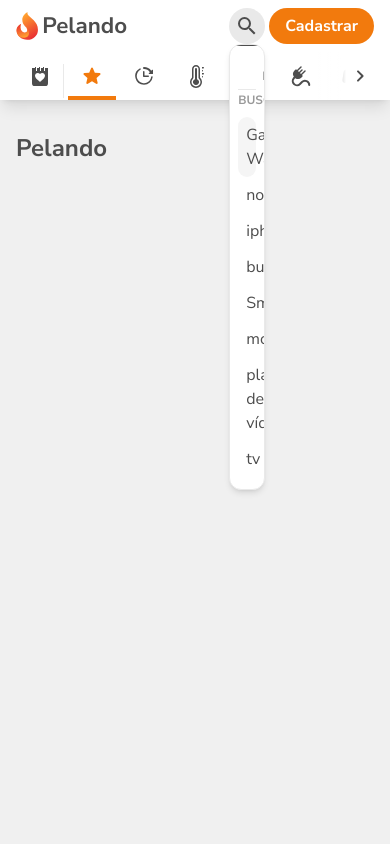
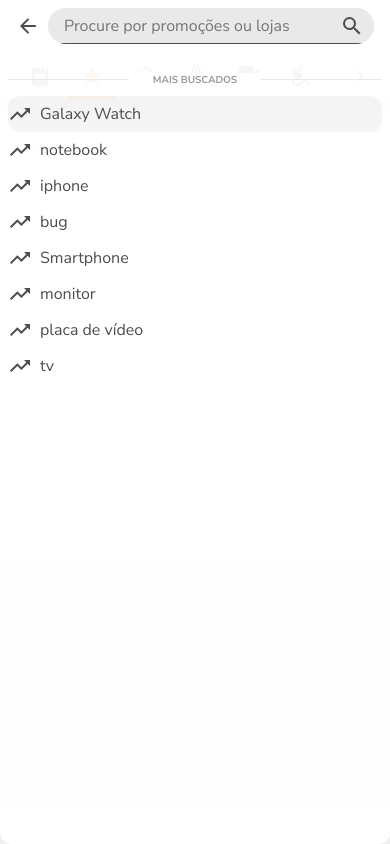
Before and after one commit to wfl-junior/pelando-clone, a Next.js app in the folder packages/web/: page / in a window 390 px wide. Both pictures are taken after a click on the button 247 px from the left and 26 px from the top of the page. Built offline with nearby package versions, Linux system fonts and the light colour scheme.

Commit message:
responsividade do menu da search bar

```diff
--- a/packages/web/components/Header/TopSection/SearchBar.tsx
+++ b/packages/web/components/Header/TopSection/SearchBar.tsx
@@ -1,3 +1,4 @@
+import { ArrowLeftIcon } from "@/components/icons/ArrowLeftIcon";
 import { SearchIcon } from "@/components/icons/SearchIcon";
 import { SearchOptionIcon } from "@/components/icons/SearchOptionIcon";
 import { Combobox } from "@headlessui/react";
@@ -20,33 +21,62 @@
 
 export const SearchBar: React.FC = () => {
   const [query, setQuery] = useState("");
+  const [open, setOpen] = useState(false);
 
   return (
     <Combobox
       as="div"
       value=""
       onChange={value => setQuery(value)}
-      className="relative md:flex-grow"
+      className={classNames("md:relative md:flex-grow", {
+        "bg-default-background dark:bg-dark-default-background absolute inset-x-0 z-40":
+          open,
+      })}
     >
+      <div className="flex items-center gap-2 md:contents">
+        {open && (
+          <button
+            className="aspect-square w-6 rounded-full md:hidden"
+            onClick={() => setOpen(false)}
+          >
+            <ArrowLeftIcon className="w-6" />
+          </button>
+        )}
+
+        {/* before para border bottom com overflow */}
+        <div
+          className={classNames(
+            "before:border-default-foreground bg-input-background dark:bg-dark-input-background relative w-full overflow-hidden rounded-full before:absolute before:inset-x-0 before:bottom-0 before:z-10 focus-within:before:border-b md:block",
+            { hidden: !open },
+          )}
+        >
+          {/* TODO: adicionar animação para <md */}
           <Combobox.Input
             type="text"
-        className="bg-input-background dark:bg-dark-input-background hidden w-full rounded-full py-1.5 pr-9 pl-4 focus:outline-none md:block"
+            className="text-default-foreground dark:text-dark-default-foreground w-full rounded-full bg-inherit py-1.5 pr-9 pl-4 focus:outline-none"
             placeholder="Procure por promoções ou lojas"
             autoComplete="off"
             value={query}
             onChange={e => setQuery(e.target.value)}
             displayValue={() => query}
           />
+        </div>
 
-      <Combobox.Button className="bg-input-background dark:bg-dark-input-background flex aspect-square w-9 cursor-pointer items-center justify-center rounded-full md:absolute md:inset-y-0 md:right-1">
+        <Combobox.Button
+          className={classNames(
+            "bg-input-background dark:bg-dark-input-background flex aspect-square w-9 cursor-pointer items-center justify-center rounded-full md:absolute md:inset-y-0 md:right-1",
+            { "absolute inset-y-0 right-1": open },
+          )}
+          onClick={() => setOpen(true)}
+        >
           <SearchIcon className="w-6" />
         </Combobox.Button>
+      </div>
 
       {/* TODO: Adicionar parte de recentes e aparecer com input focus */}
-      {/* before para border top com overflow */}
-      <Combobox.Options className="bg-default-background dark:bg-dark-default-background border-secondary-button before:border-default-foreground absolute top-full z-10 w-full overflow-hidden rounded-xl border py-3 px-2 shadow-md before:absolute before:inset-x-0 before:top-0 before:border-t">
+      <Combobox.Options className="md:bg-default-background md:dark:bg-dark-default-background bg-default-background/95 dark:bg-dark-default-background/95 md:border-secondary-button fixed inset-0 top-12 z-50 overflow-hidden rounded-xl py-3 px-2 md:absolute md:inset-auto md:top-full md:w-full md:border md:shadow-md">
         <div className="before:bg-inactive-background dark:before:bg-dark-inactive-background relative my-1.5 text-center before:absolute before:inset-x-0 before:top-[55%] before:-z-10 before:h-[1px]">
-          <span className="text-secondary-foreground bg-default-background dark:bg-dark-default-background z-10 px-6 text-xs font-bold uppercase">
+          <span className="text-secondary-foreground bg-default-background dark:bg-dark-default-background z-10 px-6 text-[10px] font-bold uppercase md:text-xs">
             Mais Buscados
           </span>
         </div>
--- a/packages/web/components/Header/TopSection/index.tsx
+++ b/packages/web/components/Header/TopSection/index.tsx
@@ -5,7 +5,7 @@
 import { SearchBar } from "./SearchBar";
 
 export const TopSection: React.FC = () => (
-  <div className="xs:gap-2 flex items-center gap-1 pt-2 sm:pt-3 md:justify-between md:gap-14">
+  <div className="xs:gap-2 relative flex items-center gap-1 pt-2 sm:pt-3 md:justify-between md:gap-14">
     <div className="flex flex-grow items-center gap-4 md:flex-grow-0">
       <button className="hidden cursor-pointer md:block">
         <HamburguerIcon className="w-6" />
--- /dev/null
+++ b/packages/web/components/icons/ArrowLeftIcon.tsx
@@ -0,0 +1,11 @@
+import { Icon } from "@/@types/app";
+import React from "react";
+
+export const ArrowLeftIcon: Icon = props => (
+  <svg viewBox="0 0 24 24" fill="currentColor" {...props}>
+    <path
+      d="M19 11H7.83l4.88-4.88c.39-.39.39-1.03 0-1.42a.996.996 0 0 0-1.41 0l-6.59 6.59a.996.996 0 0 0 0 1.41l6.59 6.59a.996.996 0 1 0 1.41-1.41L7.83 13H19c.55 0 1-.45 1-1s-.45-1-1-1z"
+      fillRule="evenodd"
+    ></path>
+  </svg>
+);
```
Lines whose indentation alone changed are shown as unchanged.
